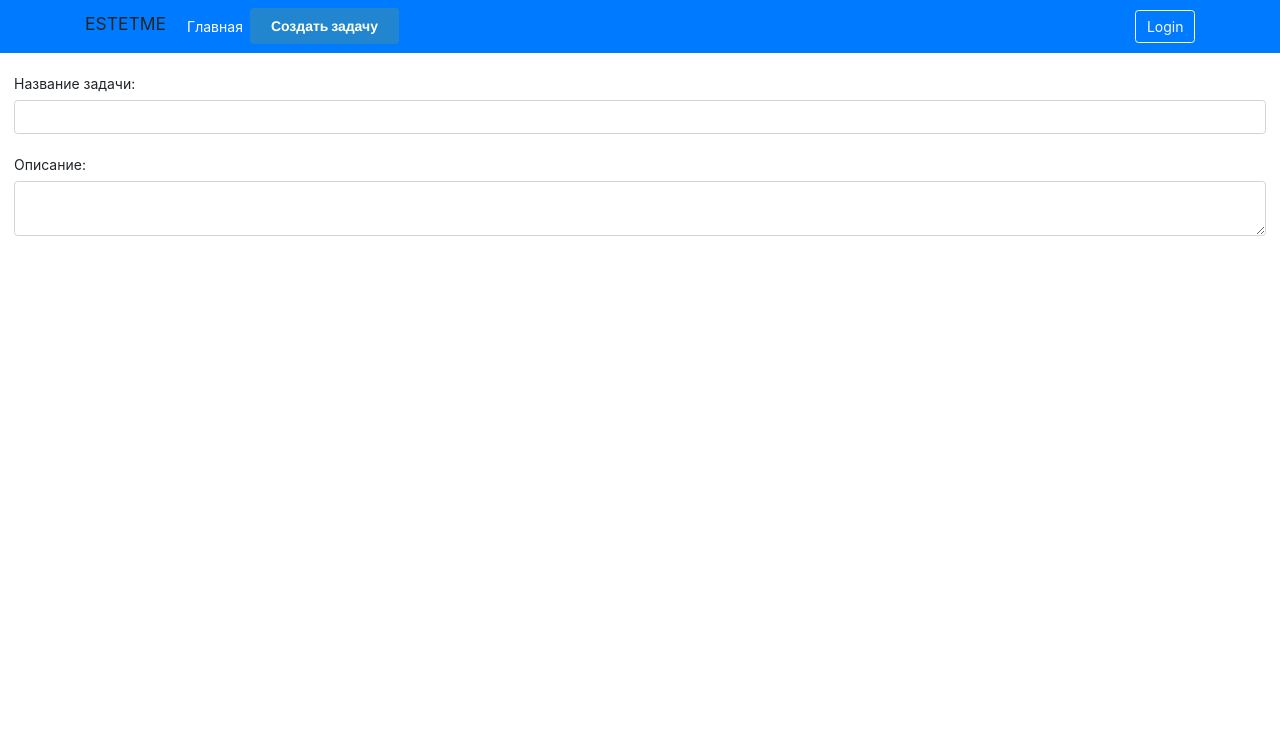
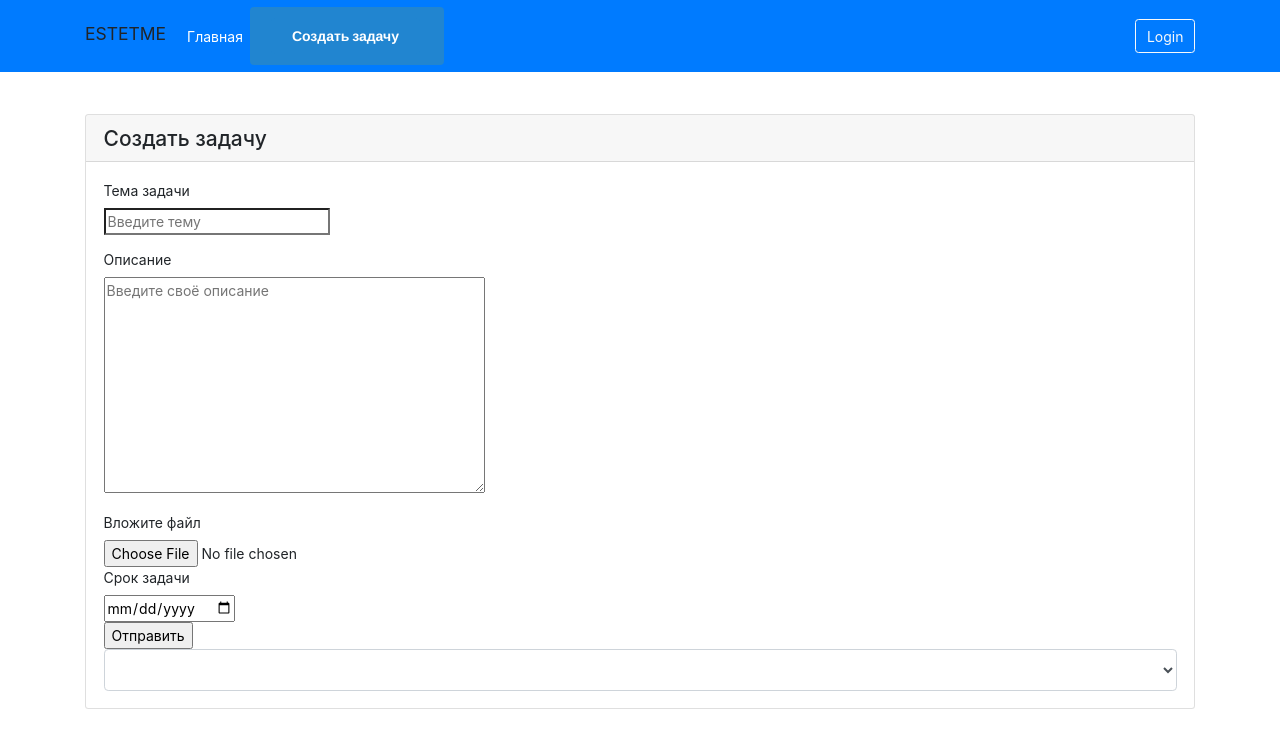
Before and after one commit to jaman-bala/estetme_app, a Django app: template estetmeapp/estetmepanel/templates/panel/create.html in a window 1280 px wide. Shown: the top 750 px of the page. Run offline with Django 4.2, Linux system fonts and the light colour scheme; the template is opened without the code that fills it: values that come from a table or form of the project are taken from there, others are empty; some libraries are stand-ins or nearby versions.

Commit message:
add new create.html

```diff
--- a/estetmeapp/account/views.py
+++ b/estetmeapp/account/views.py
@@ -28,4 +28,4 @@ def sign_in(request):
 
 
 def error(request):
-    return render (request, 'error404.html')
+    return render(request, 'error404.html')
--- a/estetmeapp/estetmepanel/forms.py
+++ b/estetmeapp/estetmepanel/forms.py
@@ -1,30 +1,33 @@
 from .models import Panel
-from django.forms import ModelForm, TextInput, Textarea, FileInput, DateInput
+from django.forms import ModelForm, TextInput, Textarea, FileInput, DateInput, SelectMultiple
 
 
 class CreateForm(ModelForm):
     class Meta:
         model = Panel
-        fields = ['title', 'descriptions', 'file', 'created']
+        fields = ['title', 'descriptions', 'file', 'created', 'participants']
 
         widgets = {
             "title": TextInput(attrs={
 
-                'placeholder': 'Тема задачи'
+                'placeholder': 'Введите тему'
             }),
 
             "descriptions": Textarea(attrs={
 
-                'placeholder': 'Введите свой вопрос'
+                'placeholder': 'Введите своё описание'
             }),
 
             "file": FileInput(attrs={
 
                 'placeholder': 'Файл'
             }),
-            "created": DateInput(attrs={
+            'created': DateInput(format='%Y-%m-%d', attrs={
+                'type': 'date'
+            }),
 
-                'placeholder': 'Срок задачи'
+            'participants': SelectMultiple(attrs={
+                'placeholder': 'Список участников'
             }),
 
         }
--- a/estetmeapp/estetmepanel/models.py
+++ b/estetmeapp/estetmepanel/models.py
@@ -6,7 +6,7 @@ from account.models import Profile
 
 class Panel(models.Model):
     participants = models.ManyToManyField(Profile)
-    title = models.CharField('Тема задачи', max_length=500)
+    title = models.CharField('Тема задачи', max_length=35)
     descriptions = models.TextField('Опишите вопрос')
     file = models.FileField('Вложение файла', upload_to='./src/file/')
     date = models.DateTimeField('Дата публикации', auto_now=True)
--- a/estetmeapp/estetmepanel/templates/panel/base.html
+++ b/estetmeapp/estetmepanel/templates/panel/base.html
@@ -35,7 +35,7 @@
             <!-- Left links -->
             <ul class="navbar-nav me-auto mb-2 mb-lg-0">
                 <li class="nav-item">
-                        <a class="nav-link" href="#">Главная</a>
+                    <a class="nav-link" href="{% url 'index' %}">Главная</a>
                 </li>
             </ul>
             <!-- Left links -->
@@ -47,7 +47,12 @@
 
                 </li>
             </ul>
-                <button type="button" class="ui blue button">Создать задачу</button>
+
+            <button type="button" class="ui blue button">
+                <a class="ui blue button" href="{% url 'add' %}">
+                    Создать задачу
+                </a>
+            </button>
             <!-- User -->
             {% if user.is_authenticated %}
             <div class="ml-auto">
--- a/estetmeapp/estetmepanel/templates/panel/create.html
+++ b/estetmeapp/estetmepanel/templates/panel/create.html
@@ -2,18 +2,51 @@
 {% load static %}
 {% block content %}
 
-<div class="modal-body">
-  <form>
-    <div class="form-group">
-      <label for="task-title" class="col-form-label">Название задачи:</label>
-      <input type="text" class="form-control" id="task-title">
+<div class="container py-5 vh-100">
+    <div class="card" style="width: 100%">
+        <div class="card-header" style="width: 100%">
+            <h4>Создать задачу</h4>
+        </div>
+        <div class="container__forms">
+            <div class="card-body">
+
+                <form action="." method="POST">
+                    {% csrf_token %}
+                    <div class="form-group">
+                        <div class="col-25">
+                            <label>Тема задачи</label>
+                        </div>
+
+                        <div class="col-75">
+                            {{ form.title}}
+                        </div>
+
+                    </div>
+                    <div class="form-group">
+                        <div class="col-25">
+                            <label>Описание</label>
+                        </div>
+                        {{ form.descriptions}}
+                    </div>
+                    <div class="col-25">
+                        <label>Вложите файл</label>
+                    </div>
+                    {{ form.file}}
+                    <div class="col-25">
+                        <label>Срок задачи</label>
+                    </div>
+                    {{ form.created}}
+
+                    <div>
+                        <input type="submit" value="Отправить">
+                    </div>
+
+                    <select class="form-control form-control-lg">
+                        <option>{{ form.participants }}</option>
+                    </select>
+                </form>
+            </div>
+        </div>
     </div>
-    <div class="form-group">
-      <label for="task-description" class="col-form-label">Описание:</label>
-      <textarea class="form-control" id="task-description"></textarea>
-    </div>
-  </form>
 </div>
-
-
 {% endblock content %}
--- a/estetmeapp/estetmepanel/urls.py
+++ b/estetmeapp/estetmepanel/urls.py
@@ -4,7 +4,9 @@ from . import views
 
 urlpatterns = [
     path('', views.index, name='index'),
-    path('add', views.add, name='add'),
+    path('add/', views.add, name='add'),
+    # path('create/', views.create, name='create'),
+    path('edit/<int:todo_id>/', views.edit, name='edit'),
     path('update/<int:todo_id>/', views.update, name='update'),
     path('delete/<int:todo_id>/', views.delete, name='delete')
 ]
```
Also changed, not shown: estetmeapp/estetmepanel/templates/panel/index.html (+18 -14 lines), estetmeapp/estetmepanel/views.py (+18 -11 lines), 1 other file. Lines whose indentation alone changed are shown as unchanged.
